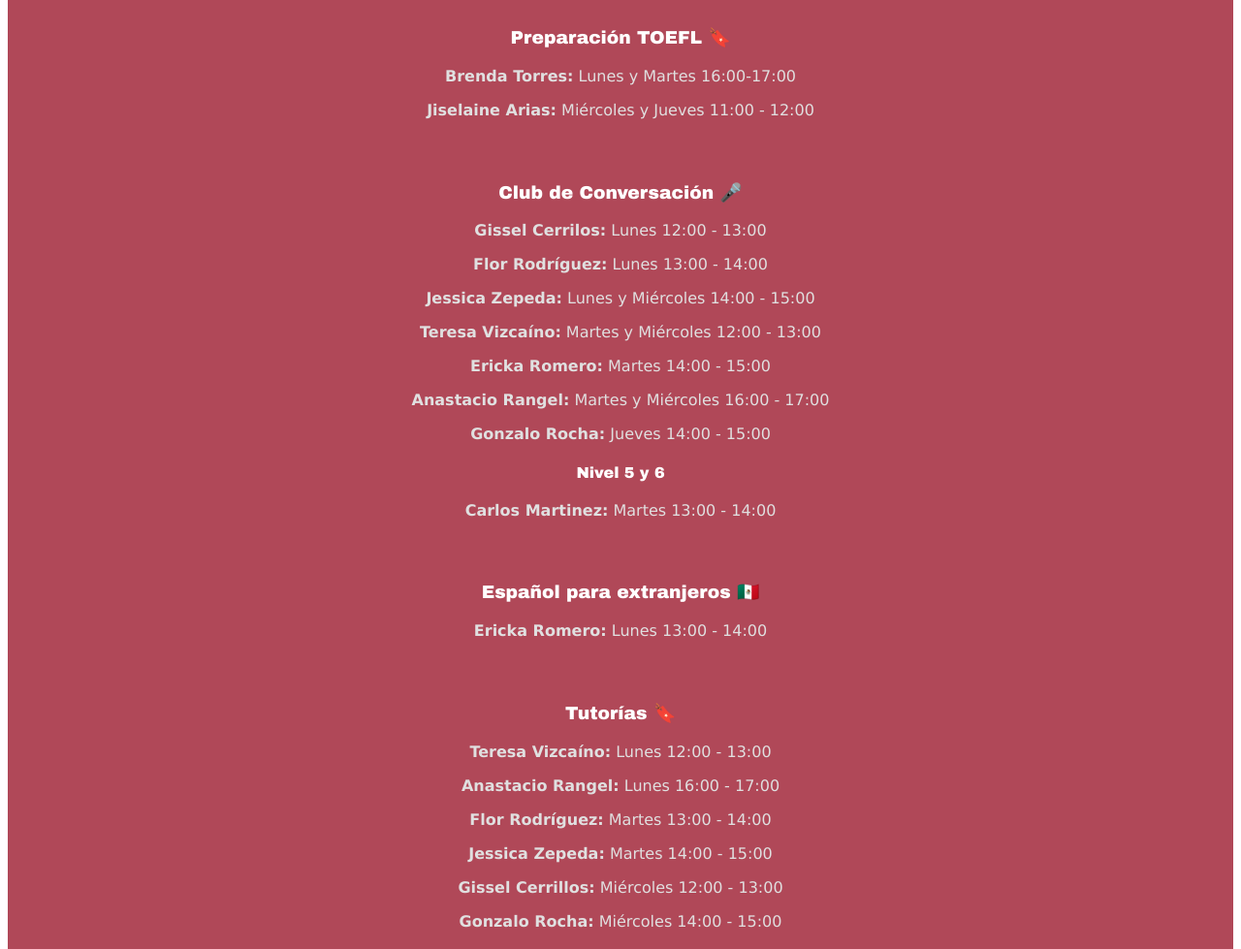
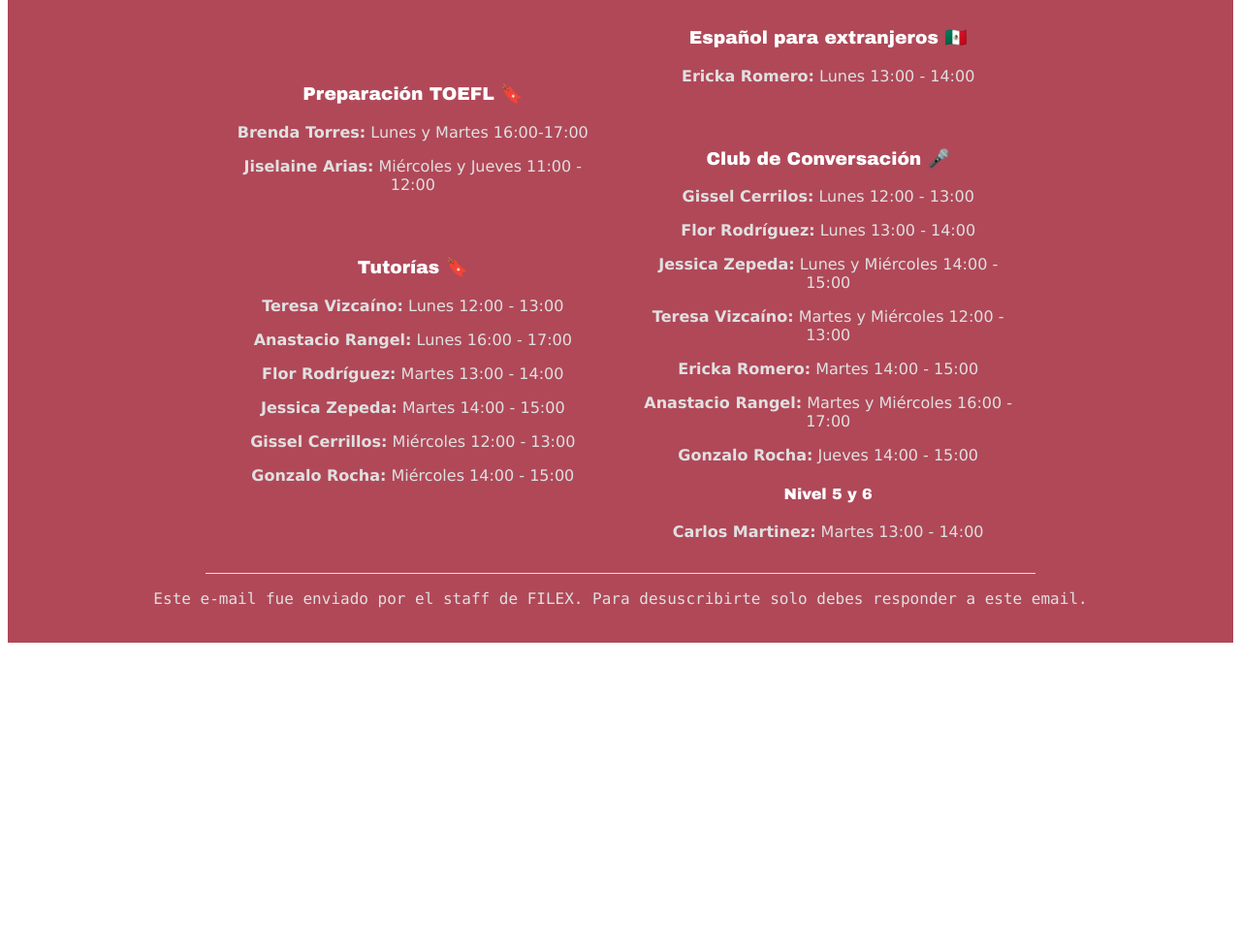
Before and after one commit to grochadc/filex-newsletter, a website: page newsletter/1kabuki.html in a window 1280 px wide. Shown: the part 760-1739 px from the top of the page at 97% size. After the commit the page ends 1431 px from the top, so only its background shows below. Drawn offline with Linux system fonts and the light colour scheme.

Commit message:
Update layout

```diff
--- a/newsletter/1kabuki.html
+++ b/newsletter/1kabuki.html
@@ -38,12 +38,28 @@
           <div class="line"></div>
           <h2>Talleres CAG:</h2>
           <p>Recuerda que tenemos algunos talleres para ti en el Centro de Aprendizaje Global.</p>
-          <div class="hiddenContent" id="workshopsContent">
+          <div class="workshopsContainer">
+            <div class="flexContainer">
+              <div class=flexItem>
+                <h3>Preparación TOEFL  🔖 </h3>
+                <p><strong>Brenda Torres:</strong> Lunes y Martes 16:00-17:00</p>
+                <p><strong>Jiselaine Arias:</strong> Miércoles y Jueves 11:00 - 12:00</p>
+              </div>
+
+              <div class="flexItem">
+                <h3>Tutorías 🔖</h3>
+                <p><strong>Teresa Vizcaíno:</strong> Lunes 12:00 - 13:00</p>
+                <p><strong>Anastacio Rangel:</strong> Lunes 16:00 - 17:00</p>
+                <p><strong>Flor Rodríguez:</strong> Martes 13:00 - 14:00</p>
+                <p><strong>Jessica Zepeda:</strong> Martes 14:00 - 15:00</p>
+                <p><strong>Gissel Cerrillos:</strong> Miércoles 12:00 - 13:00</p>
+                <p><strong>Gonzalo Rocha:</strong> Miércoles 14:00 - 15:00</p>
+              </div>
+          </div>
           <div class="flexContainer">
-            <div class=flexItem>
-              <h3>Preparación TOEFL  🔖 </h3>
-              <p><strong>Brenda Torres:</strong> Lunes y Martes 16:00-17:00</p>
-              <p><strong>Jiselaine Arias:</strong> Miércoles y Jueves 11:00 - 12:00</p>
+            <div class="flexItem">
+              <h3>Español para extranjeros 🇲🇽</h3>
+              <p><strong>Ericka Romero:</strong> Lunes 13:00 - 14:00</p>
             </div>
             <div class="flexItem">
               <h3>Club de Conversación 🎤</h3>
@@ -57,20 +73,7 @@
               <h4>Nivel 5 y 6</h4>
               <p><strong>Carlos Martinez:</strong> Martes 13:00 - 14:00</p>
             </div>
-            <div class="flexItem">
-              <h3>Español para extranjeros 🇲🇽</h3>
-              <p><strong>Ericka Romero:</strong> Lunes 13:00 - 14:00</p>
-            </div>
-            <div class="flexItem">
-              <h3>Tutorías 🔖</h3>
-              <p><strong>Teresa Vizcaíno:</strong> Lunes 12:00 - 13:00</p>
-              <p><strong>Anastacio Rangel:</strong> Lunes 16:00 - 17:00</p>
-              <p><strong>Flor Rodríguez:</strong> Martes 13:00 - 14:00</p>
-              <p><strong>Jessica Zepeda:</strong> Martes 14:00 - 15:00</p>
-              <p><strong>Gissel Cerrillos:</strong> Miércoles 12:00 - 13:00</p>
-              <p><strong>Gonzalo Rocha:</strong> Miércoles 14:00 - 15:00</p>
-            </div>
-        </div>
+          </div>
       </div>
         <footer><div class="line"></div>
           <p>Este e-mail fue enviado por el staff de FILEX. Para desuscribirte solo debes responder a este email.</p>
--- a/newsletter/styles/index.css
+++ b/newsletter/styles/index.css
@@ -44,11 +44,19 @@
   color: #6890b8;
 }
 
+.workshopsContainer {
+  display: flex;
+  width: 70%;
+  margin: auto;
+}
+
 .talleres {
   text-align: center;
 }
 
 .flexContainer {
+  width: 50%;
+  margin: auto;
   display: flex;
   flex-direction: column;
   justify-content: center;
```
